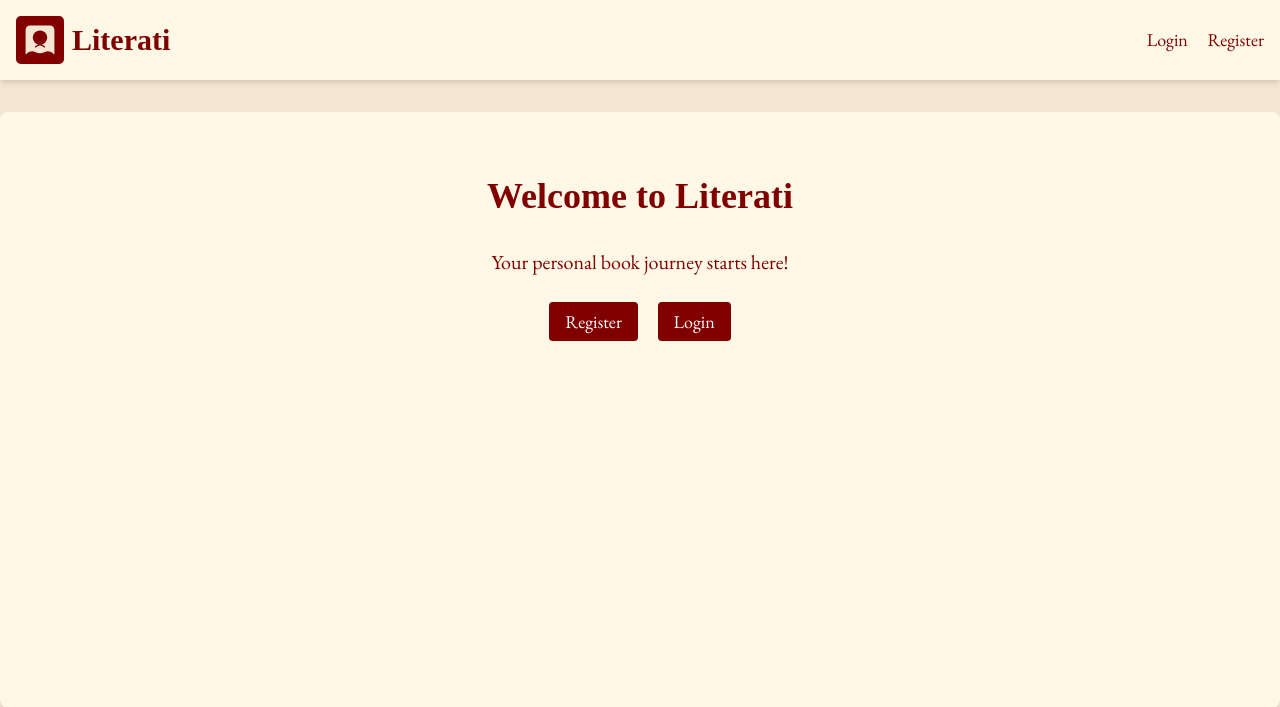
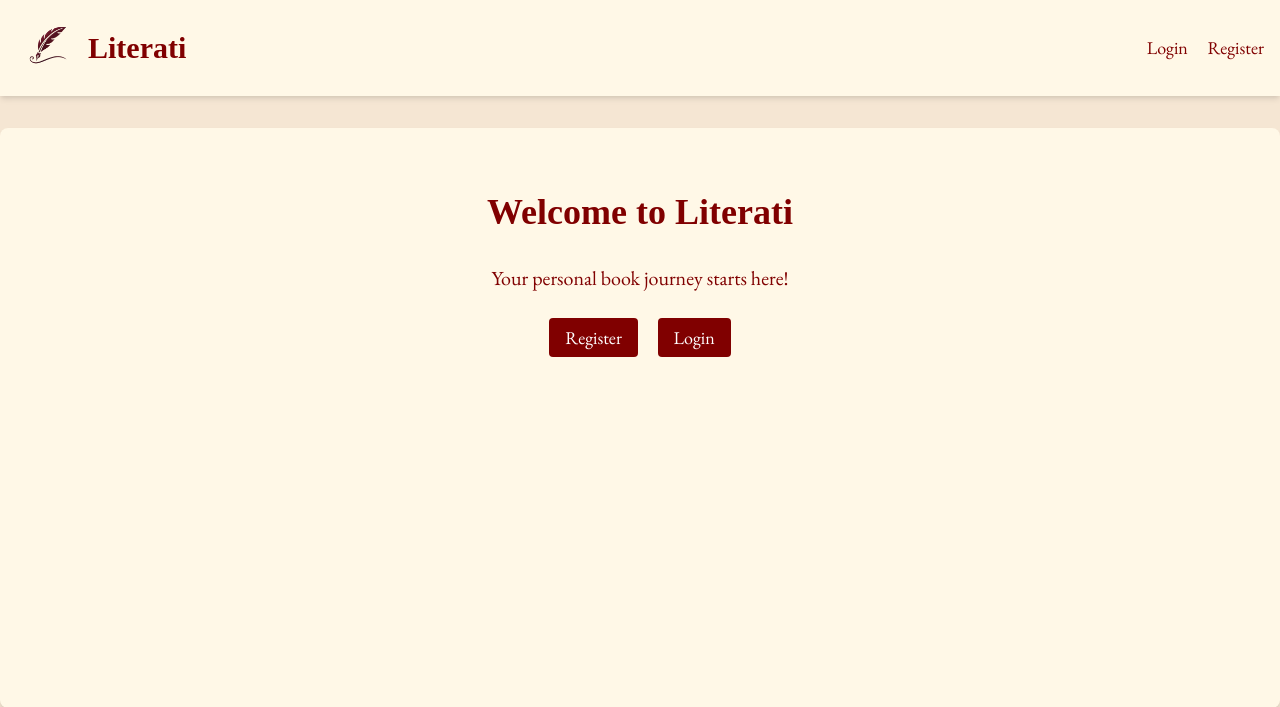
Before and after one commit to yasmeenakhan/literatus-web, a Flask app: page / in a window 1280 px wide. Shown: the top 707 px of the page. Run offline with Flask 3, Linux system fonts and the light colour scheme.

Commit message:
Updated literati logo to be professional

```diff
--- a/templates/layout.html
+++ b/templates/layout.html
@@ -33,12 +33,13 @@
     <header class="bg-cream text-maroon p-4 shadow-md">
         <div class="container mx-auto flex justify-between items-center">
             <div class="flex items-center">
-                <svg class="h-12 w-12 mr-2" viewBox="0 0 100 100" fill="none" xmlns="http://www.w3.org/2000/svg">
-                    <rect width="100" height="100" rx="10" fill="#800000"/>
-                    <path d="M30 20 H70 Q80 20 80 30 V80 Q70 70 60 75 Q50 80 40 75 Q30 70 20 80 V30 Q20 20 30 20 Z" fill="#F5E6D3"/>
-                    <circle cx="50" cy="45" r="15" fill="#800000"/>
-                    <path d="M40 65 Q50 55 60 65" stroke="#800000" stroke-width="3"/>
-                </svg>
+                <img src="{{ url_for('static', filename='images/quilless.png') }}" alt="Literati Logo" class="h-16 w-16 mr-2">
+<!--               <svg class="h-12 w-12 mr-2" viewBox="0 0 100 100" fill="none" xmlns="http://www.w3.org/2000/svg">-->
+<!--                    <rect width="100" height="100" rx="10" fill="#800000"/>-->
+<!--                    <path d="M30 20 H70 Q80 20 80 30 V80 Q70 70 60 75 Q50 80 40 75 Q30 70 20 80 V30 Q20 20 30 20 Z" fill="#F5E6D3"/>-->
+<!--                    <circle cx="50" cy="45" r="15" fill="#800000"/>-->
+<!--                    <path d="M40 65 Q50 55 60 65" stroke="#800000" stroke-width="3"/>-->
+<!--                </svg>-->
                 <a href="{{ url_for('home') }}" class="font-title font-bold text-3xl">Literati</a>
             </div>
             <nav>
```
Also changed, not shown: instance/literati.db, static/images/quill.jpeg (added), static/images/quilless.png (added).
